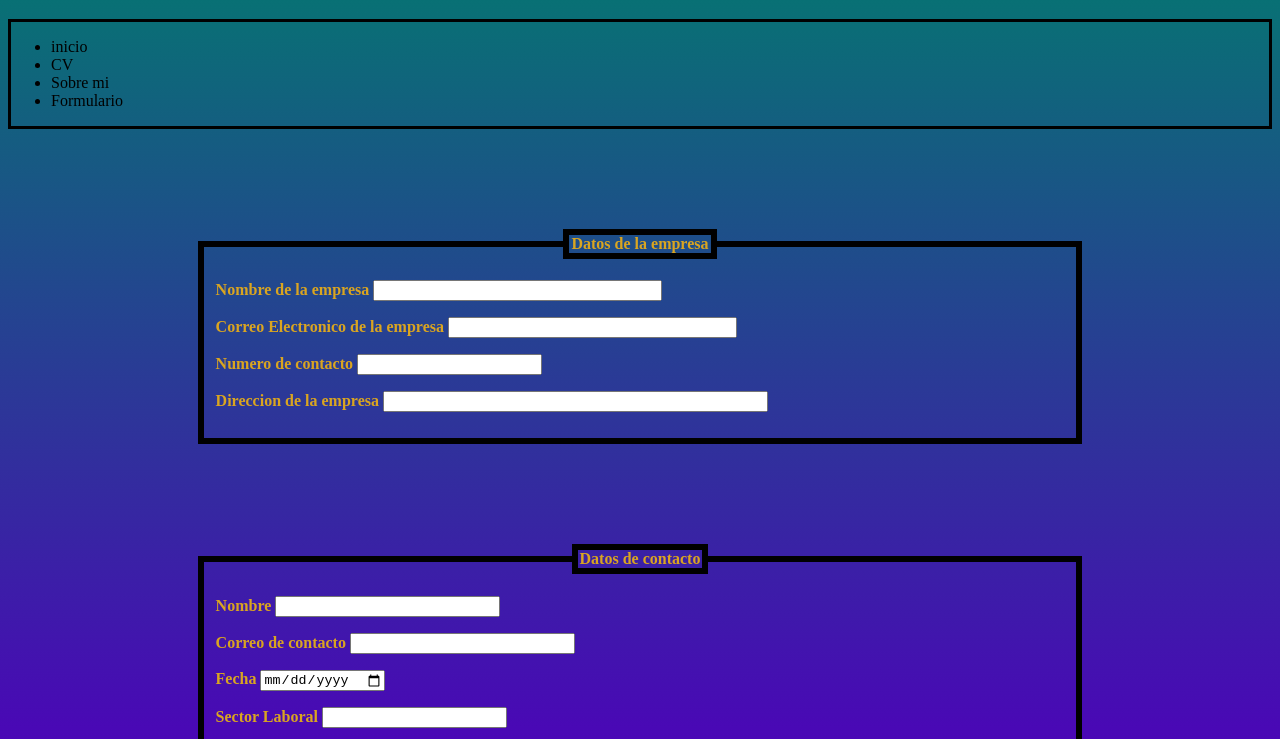
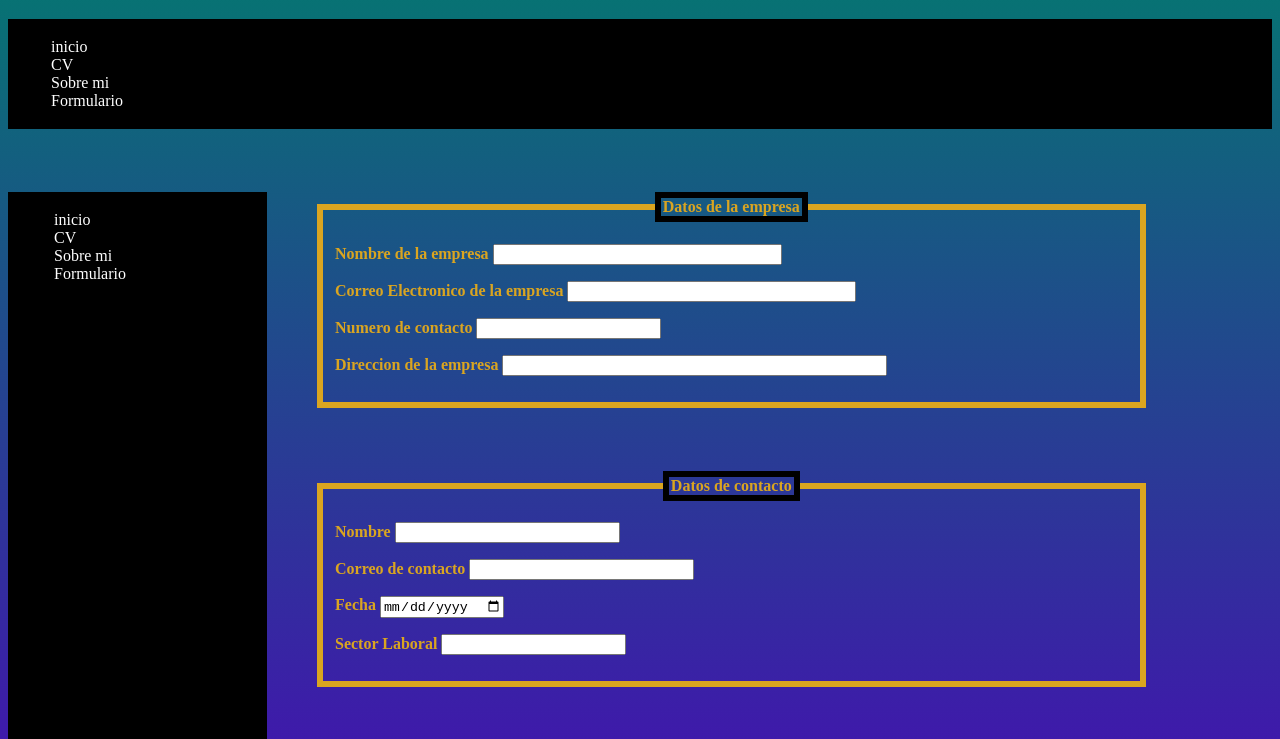
Before and after one commit to franciscolozano1neira/franciscolozano1neira.github.io, a plain HTML site: page Formularios/Formularios.html in a window 1280 px wide. Shown: the part 61-800 px from the top of the page. Drawn offline with Linux system fonts and the light colour scheme.

Commit message:
nuevos cambios

```diff
--- a/Formularios/Estiloscss/Estilos.css
+++ b/Formularios/Estiloscss/Estilos.css
@@ -1,7 +1,7 @@
 html{
 	background: linear-gradient(to bottom,rgb(3, 121, 111),rgb(74, 7, 182));
 	background-repeat: no-repeat;
-	height: 100%;
+	height: 120%;
 
 }
 h1{
@@ -9,6 +9,7 @@ h1{
 }
 nav{
 	border: 3px black solid;
+
 
 }
 legend{
@@ -21,11 +22,33 @@ p{
 	color: goldenrod;
 	font-weight: bolder;
 }
+ul{
+	list-style: none;
+}
+.horizontal{
+	background-color: black;
+	color: white;
+
+}
+.Vertical{
+margin-top: 5%;
+float: left;
+padding-left: 3px;
+margin-right:50px ;
+width: 250px;
+height:650px ;
+background-color: black;
+	color: white;
+}
 
 fieldset{
-	border: 6px black solid;
-	margin-top: 100px;
-	margin-left: 15%;
-    margin-right: 15%;
+	border: 6px goldenrod solid;
+	margin-top: 5%;
+	margin-left: 20%;
+    margin-right: 10%;
+
 
 }
+footer{
+	border: 2px black solid;
+}
--- a/Formularios/Formularios.html
+++ b/Formularios/Formularios.html
@@ -10,7 +10,7 @@
 	<form>
 		<header>
 			<h1>Formulario</h1>
-			<nav>
+			<nav class="horizontal">
 				<ul>
 					<li>inicio</li>
 					<li>CV</li>
@@ -18,6 +18,15 @@
 					<li>Formulario</li>
 				</ul>
 			</nav>
+			<nav class="Vertical">
+				<ul>
+					<li>inicio</li>
+					<li>CV</li>
+					<li>Sobre mi</li>
+					<li>Formulario</li>
+				</ul>
+			</nav>
+
 
 		</header>
 		<main>
@@ -80,5 +89,12 @@
 
 			</main>
 		</form>
+		<footer>
+
+			pie de paginas
+
+
+		</footer>
 		</body>
+
 </html>
```
Also changed, not shown: Sobre mi proyecto/Proyecto.html (+11 -0 lines). Lines whose indentation alone changed are shown as unchanged.
